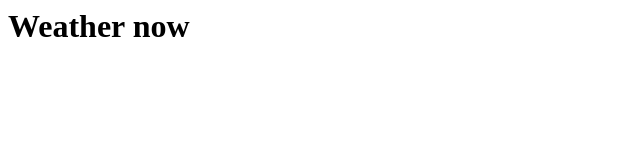
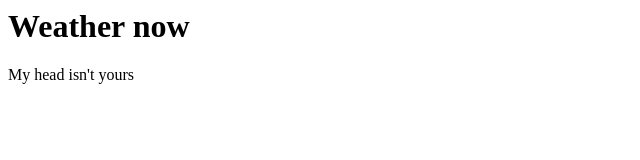
Before and after one commit to thicien/weather-app, a plain HTML site: page index.html in a window 1280 px wide. Shown: the whole page, without its empty margins (0-640 px from the left). Drawn offline with Linux system fonts and the light colour scheme.

Commit message:
this file has some changes

```diff
--- a/index.html
+++ b/index.html
@@ -6,5 +6,6 @@
 </head>
 <body>
     <h1>Weather now</h1>
+    <div>My head isn't yours</div>
 </body>
 </html>
```
